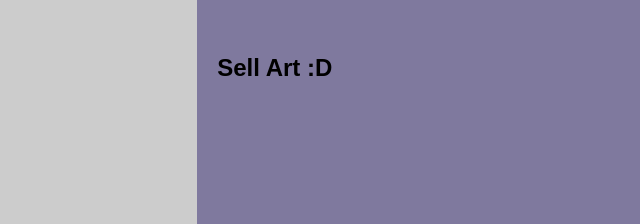
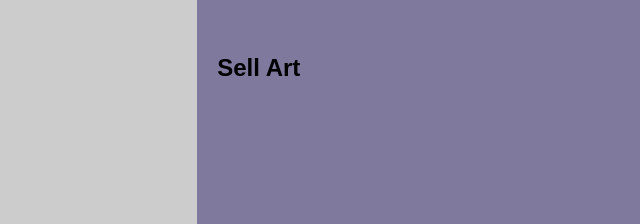
Before and after one commit to SugarFreeCake05/Art-Studio, a plain HTML site: page index.html in a window 1280 px wide. Shown: the part 414-638 px from the top of the page, 190-830 px from the left. Drawn offline with Linux system fonts and the light colour scheme.

Commit message:
fix'n stuff

```diff
--- a/index.html
+++ b/index.html
@@ -31,7 +31,7 @@
             <h1>Buy art from over 3 million art lovers just like you!</h1>
             <h2>View Art</h2><br>
             <h2>Buy Art</h2><br>
-            <h2>Sell Art :D</h2><br>
+            <h2>Sell Art</h2><br>
           </article>
         </section>
         <footer>
```
